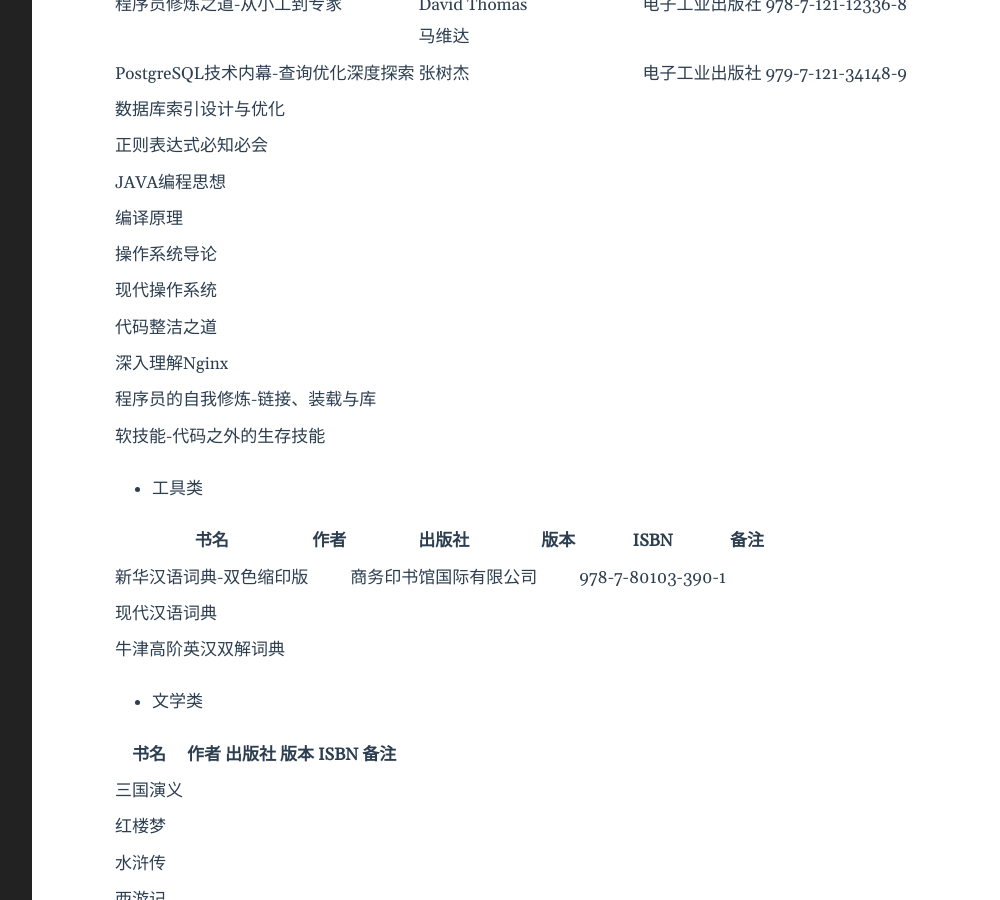
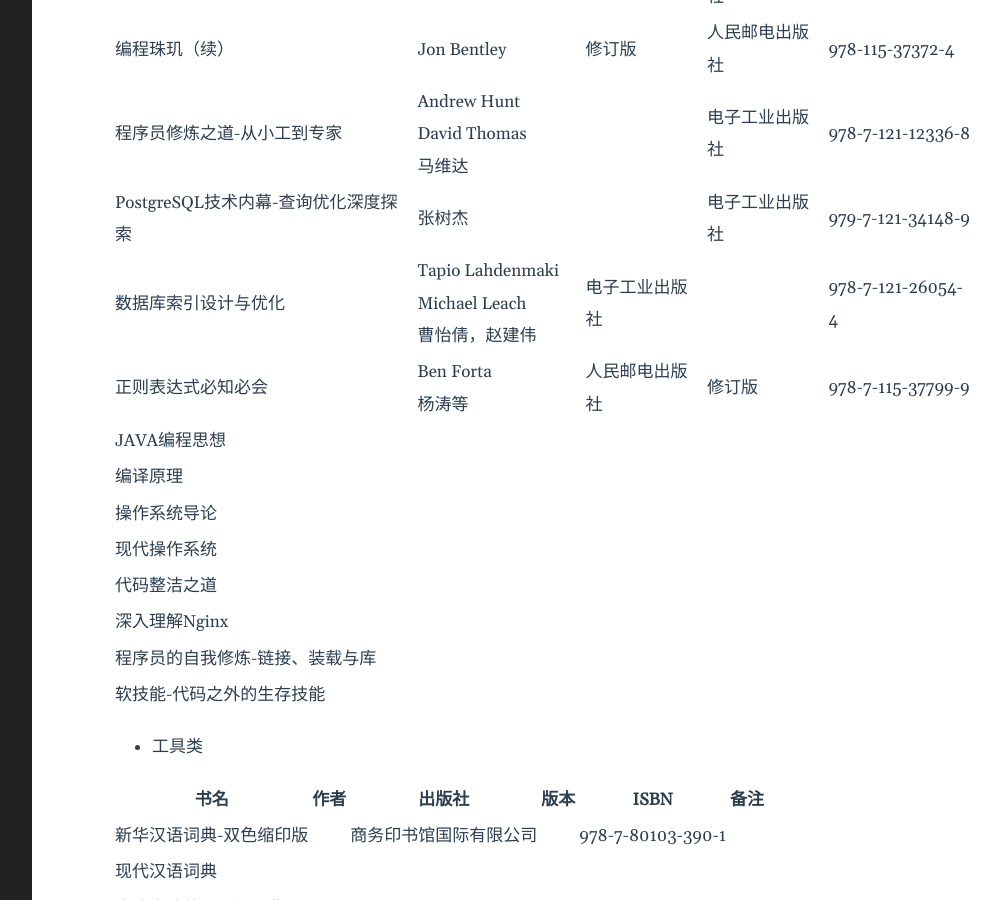
Before and after one commit to yejinp/yejinp.github.io, a Jekyll site: the page built from _posts/2022-10-16-我的书籍.markdown, in a window 1280 px wide and 900 px high, scrolled down 1904 px. Shown: the whole window, without its empty margins (188-1188 px from the left). Built offline with Jekyll 4.4.1, drawn with Linux system fonts in a browser that asks for light colours; some of the changed text lies outside the part shown.

Commit message:
add contents

```diff
--- a/_posts/2022-10-16-我的书籍.markdown
+++ b/_posts/2022-10-16-我的书籍.markdown
@@ -46,8 +46,8 @@
 | 编程珠玑（续）| Jon Bentley | 修订版 | 人民邮电出版社 | 978-115-37372-4 | |
 | 程序员修炼之道-从小工到专家| Andrew Hunt<br>David Thomas<br>马维达 | | 电子工业出版社 | 978-7-121-12336-8 | |
 | PostgreSQL技术内幕-查询优化深度探索| 张树杰 | |电子工业出版社 | 979-7-121-34148-9| |
-| 数据库索引设计与优化| | | | | |
-| 正则表达式必知必会| | | | | |
+| 数据库索引设计与优化|Tapio Lahdenmaki<br>Michael Leach<br>曹怡倩，赵建伟 | 电子工业出版社| |978-7-121-26054-4 | |
+| 正则表达式必知必会|Ben Forta<br>杨涛等 |人民邮电出版社 |修订版 | 978-7-115-37799-9| |
 | JAVA编程思想| | | | | |
 | 编译原理| | | | | |
 | 操作系统导论| | | | | |
@@ -98,7 +98,7 @@
 | 书名 | 作者 | 出版社 | 版本 | ISBN |备注 |
 |------|------|----|----|-----|----|----|
 | 影响力  | | | | | |
-| 积极思考就是力量| | | | | |
+| 积极思考就是力量|诺曼.文森特.皮尔<br>张雅菲 李小重 | 江西人民出版社| |7-210-02696-7 | |
 
 * 亲子教育
 
```
